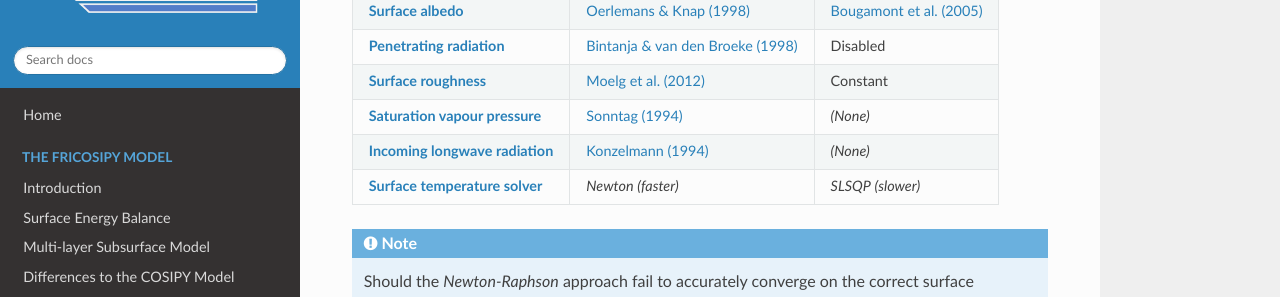
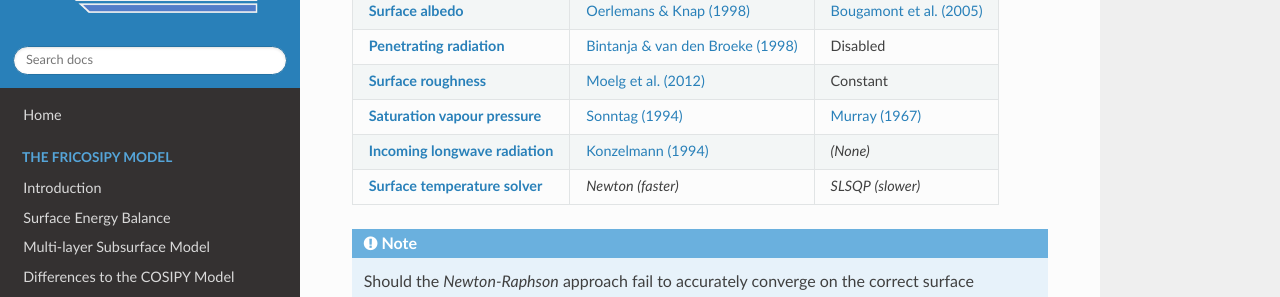
Before and after one commit to MarcusGastaldello/FRICOSIPY, an MkDocs documentation site: the page built from docs/parameters.md, in a window 1280 px wide and 900 px high, scrolled down 400 px. Shown: the part 151-448 px from the top of the window. Built offline with MkDocs 1.6.1, drawn with Linux system fonts in a browser that asks for light colours.

Commit message:
Update parameters.md

```diff
--- a/docs/parameters.md
+++ b/docs/parameters.md
@@ -22,7 +22,7 @@ The *FRICOSIPY* model enables the user to customise the parameterisations used t
 | [**Surface albedo**](https://fricosipy.readthedocs.io/en/latest/surface_energy_balance/#albedo-parameterisations) | [Oerlemans & Knap (1998)](https://doi.org/10.3189/S0022143000002574) | [Bougamont et al. (2005)](https://doi.org/10.1029/2005JF000348) |
 | [**Penetrating radiation**](https://fricosipy.readthedocs.io/en/latest/surface_energy_balance/#penetrating-radiation-parameterisation) | [Bintanja & van den Broeke (1998)](https://doi.org/10.1175/1520-0450(1995)034<0902:TSEBOA>2.0.CO;2) | Disabled |
 | [**Surface roughness**](https://fricosipy.readthedocs.io/en/latest/surface_energy_balance/#surface-roughness-parameterisation) | [Moelg et al. (2012)](https://doi.org/10.5194/tc-6-1445-2012) | Constant |
-| [**Saturation vapour pressure**](https://fricosipy.readthedocs.io/en/latest/surface_energy_balance/#saturation-vapour-pressure-parameterisation) | [Sonntag (1994)](https://doi.org/10.1127/metz/3/1994/51) | *(None)* |
+| [**Saturation vapour pressure**](https://fricosipy.readthedocs.io/en/latest/surface_energy_balance/#saturation-vapour-pressure-parameterisation) | [Sonntag (1994)](https://doi.org/10.1127/metz/3/1994/51) | [Murray (1967)](https://doi.org/10.1175/1520-0450(1967)006<0203:OTCOSV>2.0.CO;2) |
 | [**Incoming longwave radiation**](https://fricosipy.readthedocs.io/en/latest/surface_energy_balance/#longwave-radiation-parameterisation) | [Konzelmann (1994)](https://doi.org/10.1016/0921-8181(94)90013-2) | *(None)* |
 | [**Surface temperature solver**](https://fricosipy.readthedocs.io/en/latest/surface_energy_balance/#) | *Newton* *(faster)* | *SLSQP* *(slower)* |
 
```
